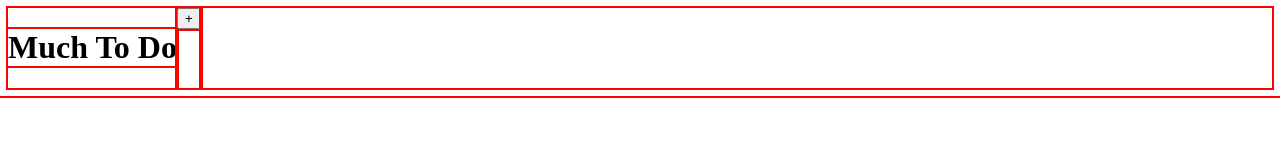
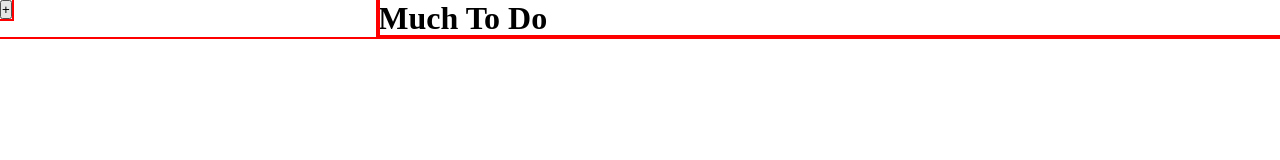
Before and after one commit to BamideleAdewuyi/ToDoList, a website built with webpack: page src/template.html in a window 1280 px wide. Built offline with nearby package versions, Linux system fonts and the light colour scheme.

Commit message:
style.css: Removed padding and margins. Set up container as grid

```diff
--- a/src/style.css
+++ b/src/style.css
@@ -1,7 +1,21 @@
 * {
     outline: 2px solid red;
+    padding: 0;
+    margin: 0;
 }
 
 .container {
-    display: flex;
+    display: grid;
 }
+
+.topBar {
+    grid-area: 1 / 2 / 2 / 4;
+}
+
+.sideBar {
+    grid-area: 1 / 1 / 4 / 1;
+}
+
+.taskArea {
+    grid-area: 2 / 2 / 4 / 4;
+}
```
